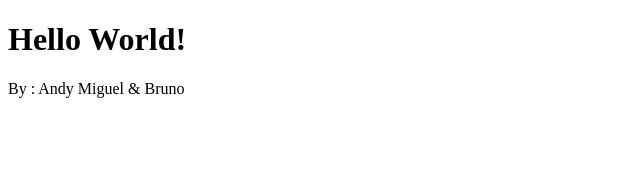
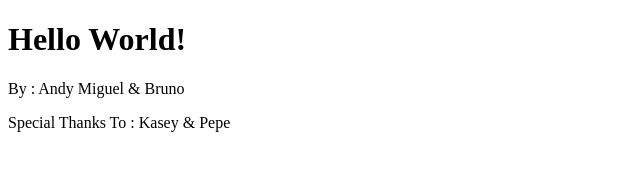
Before and after one commit to spiderman2099/gitvscode, a plain HTML site: page index.html in a window 1280 px wide. Shown: the whole page, without its empty margins (0-640 px from the left). Drawn offline with Linux system fonts and the light colour scheme.

Commit message:
added Kasey & Pepe

```diff
--- a/index.html
+++ b/index.html
@@ -9,5 +9,6 @@
 <body>
     <h1>Hello World!</h1>
     <p>By : Andy Miguel & Bruno</p>
+    <p>Special Thanks To : Kasey & Pepe</p>
 </body>
 </html>
```
